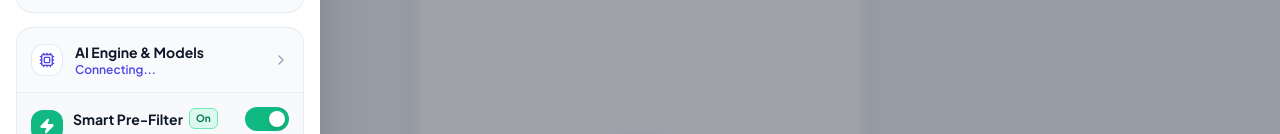
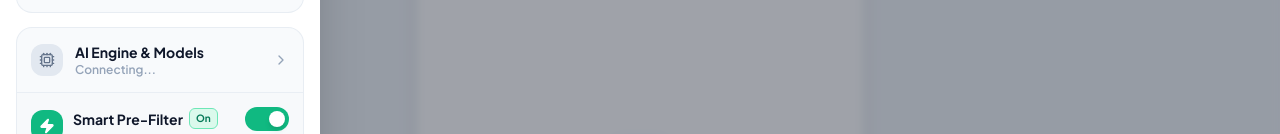
Before and after one commit to Venukumar975/Bill-Snap, a React (Vite) app: page / in a window 1280 px wide. Both pictures are taken after a click on the button "Menu". Shown: the part 219-353 px from the top of the page. Built offline with nearby package versions, Linux system fonts and the light colour scheme.

Commit message:
unified AI engine section with dynamic active model tracking and emerald styling

```diff
--- a/src/components/Sidebar.jsx
+++ b/src/components/Sidebar.jsx
@@ -249,17 +249,23 @@ export default function Sidebar({
               className="w-full flex items-center justify-between p-3.5 hover:bg-white text-left transition group active:scale-[0.99]"
             >
               <div className="flex items-center gap-3">
-                <div className="w-8 h-8 rounded-xl bg-white border border-indigo-100 text-indigo-600 flex items-center justify-center shadow-2xs">
+                <div className={`w-8 h-8 rounded-xl flex items-center justify-center shrink-0 transition shadow-2xs ${
+                  activeModel
+                    ? 'bg-emerald-500 text-white shadow-emerald-200'
+                    : 'bg-slate-200 text-slate-500'
+                }`}>
                   <Cpu className="w-4 h-4" />
                 </div>
                 <div>
                   <p className="text-sm font-bold text-slate-900">AI Engine & Models</p>
-                  <p className="text-xs text-indigo-600 font-semibold truncate max-w-[140px]">
+                  <p className={`text-xs font-semibold truncate max-w-[140px] transition ${
+                    activeModel ? 'text-emerald-600' : 'text-slate-400 font-medium'
+                  }`}>
                     {activeModel ? activeModel.replace('gemini-', '') : 'Connecting...'}
                   </p>
                 </div>
               </div>
-              <ChevronRight className="w-4 h-4 text-slate-400 group-hover:text-indigo-600 transition" />
+              <ChevronRight className="w-4 h-4 text-slate-400 group-hover:text-emerald-600 transition" />
             </button>
 
             {/* ROW 2: Smart Pre-Filter Toggle (MobileNetV3 Edge Verification) */}
```
